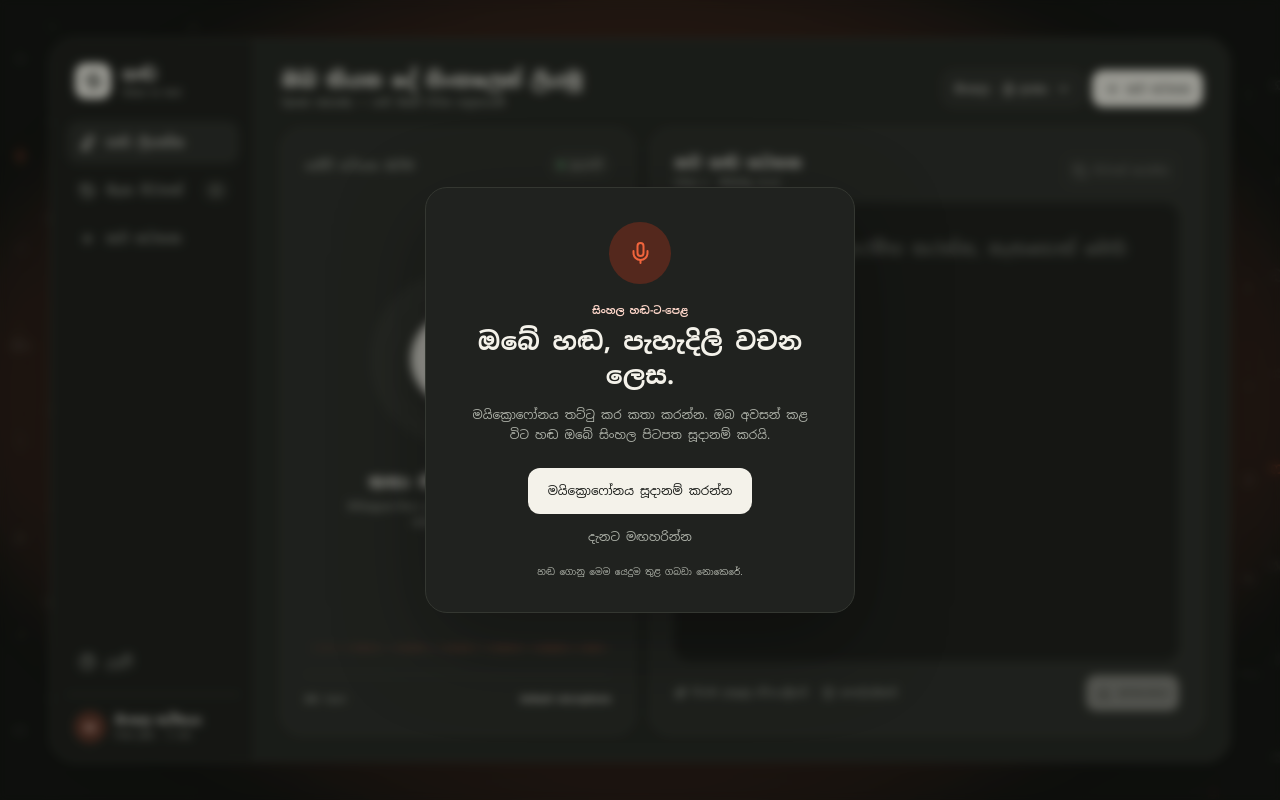
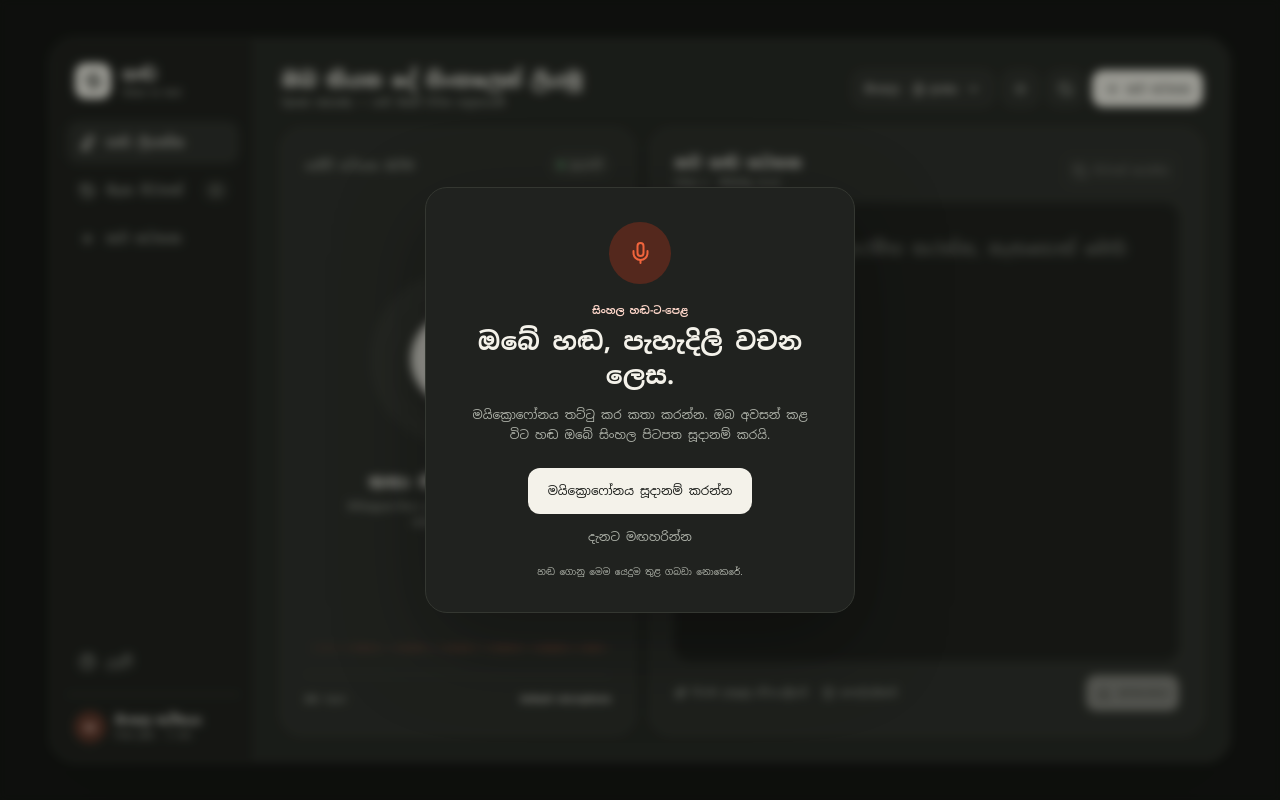
Before and after one commit to chestuntin/sotto-speech-studio, a React (Vite) app: page / in a window 1280 px wide. Built offline with nearby package versions, Linux system fonts and the light colour scheme.

Commit message:
Add theme and background effect controls

```diff
--- a/src/App.tsx
+++ b/src/App.tsx
@@ -1,14 +1,21 @@
-import { useCallback, useEffect, useMemo, useRef, useState } from "react";
+import { useCallback, useEffect, useLayoutEffect, useMemo, useRef, useState } from "react";
 import { AnimatePresence, motion } from "motion/react";
 import {
-  AudioWaveform, Check, ChevronDown, CircleHelp, Copy, Download, FileText,
-  History, LoaderCircle, Mic, Mic2, Plus, Radio, ShieldCheck, Sparkles, X,
+  AudioWaveform, Check, ChevronDown, CircleHelp, CircleOff, Copy, Download, FileText,
+  Grid3X3, History, LoaderCircle, Mic, Mic2, Moon, Plus, Radio, ShieldCheck, Sparkles, Sun, X,
 } from "lucide-react";
 import { Waveform } from "./components/Waveform";
 import { useRealtimeRecorder } from "./hooks/useRealtimeRecorder";
 import { download, formatTime, loadSessions, type Session } from "./lib/storage";
 
 const DEFAULT_TITLE = "නව හඬ සටහන";
+type BackgroundMode = "none" | "matrix" | "grid";
+const BACKGROUND_MODES: BackgroundMode[] = ["none", "matrix", "grid"];
+const BACKGROUND_LABELS: Record<BackgroundMode, string> = {
+  none: "අක්‍රීය",
+  matrix: "සිංහල අකුරු",
+  grid: "සංඥා ජාලය",
+};
 const isShiftKey = (code: string) => code === "ShiftLeft" || code === "ShiftRight";
 const SINHALA_ALPHABET = [
   "අ", "ආ", "ඇ", "ඈ", "ඉ", "ඊ", "උ", "ඌ", "ඍ", "ඎ", "ඏ", "ඐ", "එ", "ඒ", "ඓ", "ඔ", "ඕ", "ඖ",
@@ -30,6 +37,16 @@ const SIGNAL_COLUMNS = (["left", "right"] as const).flatMap((side, sideIndex) =>
 );
 
 export default function App() {
+  const [theme, setTheme] = useState<"dark" | "light">(() => {
+    try { return localStorage.getItem("sotto-theme") === "light" ? "light" : "dark"; }
+    catch { return "dark"; }
+  });
+  const [backgroundMode, setBackgroundMode] = useState<BackgroundMode>(() => {
+    try {
+      const stored = localStorage.getItem("sotto-background-mode");
+      return stored === "matrix" || stored === "grid" ? stored : "none";
+    } catch { return "none"; }
+  });
   const [onboardingOpen, setOnboardingOpen] = useState(() => {
     try { return localStorage.getItem("sotto-onboarding-complete") !== "true"; }
     catch { return true; }
@@ -85,6 +102,10 @@ export default function App() {
   const requesting = recorder.status === "requesting";
   const busy = recording || requesting || processing;
   const visibleTime = recording ? recorder.seconds : duration;
+
+  const cycleBackground = useCallback(() => {
+    setBackgroundMode((current) => BACKGROUND_MODES[(BACKGROUND_MODES.indexOf(current) + 1) % BACKGROUND_MODES.length]);
+  }, []);
 
   const persistCurrentNote = useCallback(() => {
     if (!saved || !sessionId) return;
@@ -174,6 +195,13 @@ export default function App() {
   useEffect(() => {
     try { localStorage.setItem("sotto-transcription-language", language); } catch { /* Continue without persistence. */ }
   }, [language]);
+  useLayoutEffect(() => {
+    document.documentElement.dataset.theme = theme;
+    try { localStorage.setItem("sotto-theme", theme); } catch { /* Continue without persistence. */ }
+  }, [theme]);
+  useEffect(() => {
+    try { localStorage.setItem("sotto-background-mode", backgroundMode); } catch { /* Continue without persistence. */ }
+  }, [backgroundMode]);
   useEffect(() => {
     const keyDown = (event: KeyboardEvent) => {
       if (!isShiftKey(event.code) || event.repeat || busy || onboardingOpen) return;
@@ -196,12 +224,14 @@ export default function App() {
   const statusLabel = recording ? "පටිගත වෙමින්" : requesting ? "අවසරය ඉල්ලමින්" : processing ? "පිටපත් කරමින්" : "සූදානම්";
   const prompt = recording ? "මම අසා සිටිමි…" : processing ? "වචන සකසමින්…" : "කතා කිරීම අරඹන්න";
   const helper = recording ? "නවත්වන්න මයික්‍රොෆෝනය තට්ටු කරන්න" : "මයික්‍රොෆෝනය තට්ටු කරන්න හෝ Right Shift අල්ලාගෙන සිටින්න";
+  const nextBackground = BACKGROUND_MODES[(BACKGROUND_MODES.indexOf(backgroundMode) + 1) % BACKGROUND_MODES.length];
 
   return (
     <>
-      <div className="ambient-signal" aria-hidden="true">
-        <div className="signal-glow" />
-        <div className="signal-field signal-left">
+      <div className={`ambient-signal mode-${backgroundMode}`} aria-hidden="true">
+        {backgroundMode === "matrix" && <>
+          <div className="signal-glow" />
+          <div className="signal-field signal-left">
           {SIGNAL_COLUMNS.filter((column) => column.side === "left").map((column, columnIndex) => (
             <span
               className="signal-column"
@@ -219,8 +249,8 @@ export default function App() {
               ))}
             </span>
           ))}
-        </div>
-        <div className="signal-field signal-right">
+          </div>
+          <div className="signal-field signal-right">
           {SIGNAL_COLUMNS.filter((column) => column.side === "right").map((column, columnIndex) => (
             <span
               className="signal-column"
@@ -238,7 +268,9 @@ export default function App() {
               ))}
             </span>
           ))}
-        </div>
+          </div>
+        </>}
+        {backgroundMode === "grid" && <div className="signal-grid" />}
       </div>
       <div className={`hela-app ${recording ? "is-recording" : ""}`}>
       <aside className="app-sidebar" aria-label="ප්‍රධාන මෙනුව">
@@ -268,6 +300,24 @@ export default function App() {
               </select>
               <ChevronDown aria-hidden="true" />
             </label>
+            <button
+              className="display-button"
+              type="button"
+              onClick={() => setTheme((current) => current === "dark" ? "light" : "dark")}
+              aria-label={theme === "dark" ? "ආලෝක තේමාව සක්‍රිය කරන්න" : "අඳුරු තේමාව සක්‍රිය කරන්න"}
+              title={theme === "dark" ? "ආලෝක තේමාව" : "අඳුරු තේමාව"}
+            >
+              {theme === "dark" ? <Sun aria-hidden="true" /> : <Moon aria-hidden="true" />}
+            </button>
+            <button
+              className={`display-button background-button mode-${backgroundMode}`}
+              type="button"
+              onClick={cycleBackground}
+              aria-label={`පසුබිම: ${BACKGROUND_LABELS[backgroundMode]}. ඊළඟ: ${BACKGROUND_LABELS[nextBackground]}`}
+              title={`පසුබිම: ${BACKGROUND_LABELS[backgroundMode]}`}
+            >
+              {backgroundMode === "none" ? <CircleOff aria-hidden="true" /> : backgroundMode === "matrix" ? <Sparkles aria-hidden="true" /> : <Grid3X3 aria-hidden="true" />}
+            </button>
             <button className="new-note-button" onClick={newNote} disabled={busy}><Plus aria-hidden="true" />නව සටහන</button>
           </div>
         </header>
--- a/src/styles.css
+++ b/src/styles.css
@@ -22,6 +22,14 @@
   0%, 20%, 66%, 100% { opacity: .08; transform: translateY(-11px) scaleY(1.3); filter: blur(2.4px); }
   31%, 52% { opacity: .18; transform: translateY(-18px) scaleY(1.65); filter: blur(3.6px); }
 }
+@keyframes grid-drift {
+  from { background-position: 0 0, 0 0; }
+  to { background-position: 128px 64px, 32px 32px; }
+}
+@keyframes grid-float {
+  0%, 100% { transform: perspective(900px) rotateX(58deg) scale(1.18) translate3d(0,7%,0); opacity: .45; }
+  50% { transform: perspective(900px) rotateX(55deg) scale(1.21) translate3d(0,4%,0); opacity: .66; }
+}
 
 :root {
   font-family: "DM Sans Variable", "Noto Sans Sinhala", "Sinhala Sangam MN", "Nirmala UI", sans-serif;
@@ -40,6 +48,8 @@
   --accent-ink: light-dark(#7f2a15, #ffd8cb);
   --success: #58a970;
 }
+:root[data-theme="dark"] { color-scheme: dark; }
+:root[data-theme="light"] { color-scheme: light; }
 * { box-sizing: border-box; }
 html, body, #root { width: 100%; height: 100%; overflow: hidden; }
 body { margin: 0; min-width: 320px; background: var(--outside); }
@@ -51,8 +61,10 @@ button, input, textarea { -webkit-tap-highlight-color: transparent; }
 button:focus-visible, input:focus-visible, textarea:focus-visible { outline: 3px solid rgba(241,100,60,.38); outline-offset: 2px; }
 .spin { animation: spin .85s linear infinite; }
 
-.ambient-signal { position: absolute; z-index: -1; inset: 0; overflow: hidden; pointer-events: none; background: #050605; }
+.ambient-signal { position: absolute; z-index: -1; inset: 0; overflow: hidden; pointer-events: none; background: var(--outside); transition: background-color .25s ease; }
 .signal-glow { position: absolute; top: 50%; left: 50%; width: min(109.02vw,169.3vh); height: auto; aspect-ratio: 59 / 38; transform: translate(-50%,-50%); border-radius: 50%; background: radial-gradient(ellipse at center, rgba(241,100,60,.56) 0%, rgba(176,61,33,.42) 38%, rgba(103,38,23,.3) 64%, rgba(61,24,17,.14) 82%, transparent 94%); filter: blur(26px); opacity: 1; }
+.signal-grid { position: absolute; inset: -28%; background-image: radial-gradient(circle, rgba(241,100,60,.52) 0 1.4px, transparent 1.8px), radial-gradient(circle, color-mix(in srgb, var(--text) 30%, transparent) 0 1px, transparent 1.5px); background-size: 128px 128px, 32px 32px; mask-image: radial-gradient(ellipse 68% 88% at center, transparent 0 38%, rgba(0,0,0,.2) 54%, #000 78%, transparent 100%); animation: grid-drift 28s linear infinite, grid-float 12s ease-in-out infinite; transform-origin: center 70%; will-change: transform, background-position, opacity; }
+.signal-grid::after { content: ""; position: absolute; inset: 0; background: linear-gradient(115deg, transparent 22%, color-mix(in srgb, var(--accent) 10%, transparent) 47%, transparent 70%); background-size: 220% 100%; animation: grid-drift 36s linear reverse infinite; opacity: .45; }
 .signal-field { position: absolute; top: 0; bottom: 0; width: clamp(190px, 23vw, 390px); overflow: hidden; mask-image: linear-gradient(to bottom, transparent, #000 5%, #000 95%, transparent); }
 .signal-left { left: 0; }
 .signal-right { right: 0; }
@@ -93,10 +105,13 @@ button:focus-visible, input:focus-visible, textarea:focus-visible { outline: 3px
 .topbar h1 { margin: 0; font-size: clamp(17px,1.55vw,22px); line-height: 1.2; font-weight: 600; letter-spacing: -.02em; }
 .topbar p { margin: 4px 0 0; color: var(--muted); font-size: 10px; }
 .topbar-actions { display: flex; align-items: center; gap: 8px; }
-.language-pill, .new-note-button { height: 37px; padding: 0 12px; border: 1px solid var(--line); border-radius: 11px; background: var(--panel); display: inline-flex; align-items: center; justify-content: center; gap: 7px; font-size: 11px; white-space: nowrap; }
-.language-pill svg, .new-note-button svg { width: 15px; }
+.language-pill, .new-note-button, .display-button { height: 37px; padding: 0 12px; border: 1px solid var(--line); border-radius: 11px; background: var(--panel); display: inline-flex; align-items: center; justify-content: center; gap: 7px; font-size: 11px; white-space: nowrap; }
+.language-pill svg, .new-note-button svg, .display-button svg { width: 15px; }
 .language-pill select { appearance: none; border: 0; outline: 0; padding: 0; background: transparent; color: var(--text); font: inherit; cursor: pointer; }
 .language-pill option { background: var(--panel); color: var(--text); }
+.display-button { width: 37px; padding: 0; color: var(--muted); transition: color .18s ease, background-color .18s ease, border-color .18s ease, transform .18s ease; }
+.display-button:hover { color: var(--text); background: var(--panel-soft); transform: translateY(-1px); }
+.background-button:not(.mode-none) { color: var(--accent-ink); border-color: color-mix(in srgb, var(--accent) 34%, var(--line)); background: var(--accent-soft); }
 .new-note-button { background: var(--text); border-color: var(--text); color: var(--shell); }
 .workspace { min-height: 0; min-width: 0; display: grid; grid-template-columns: minmax(280px,.78fr) minmax(400px,1.22fr); gap: 15px; }
 .recorder-card, .transcript-card { min-width: 0; min-height: 0; border: 1px solid var(--line); border-radius: 20px; background: var(--panel); overflow: hidden; }
@@ -205,6 +220,7 @@ button:focus-visible, input:focus-visible, textarea:focus-visible { outline: 3px
   .sidebar-bottom { margin: 0; }
   .app-main { grid-row: 1; padding: 13px; grid-template-rows: 46px minmax(0,1fr); gap: 11px; }
   .topbar p, .language-pill { display: none; }
+  .background-button { display: none; }
   .workspace { grid-template-columns: 1fr; grid-template-rows: minmax(220px,.8fr) minmax(300px,1.2fr); gap: 11px; }
   .recorder-card { grid-template-columns: 1fr 1fr; grid-template-rows: auto minmax(0,1fr); align-items: center; padding: 14px; }
   .panel-heading { grid-column: 1 / -1; }
```
